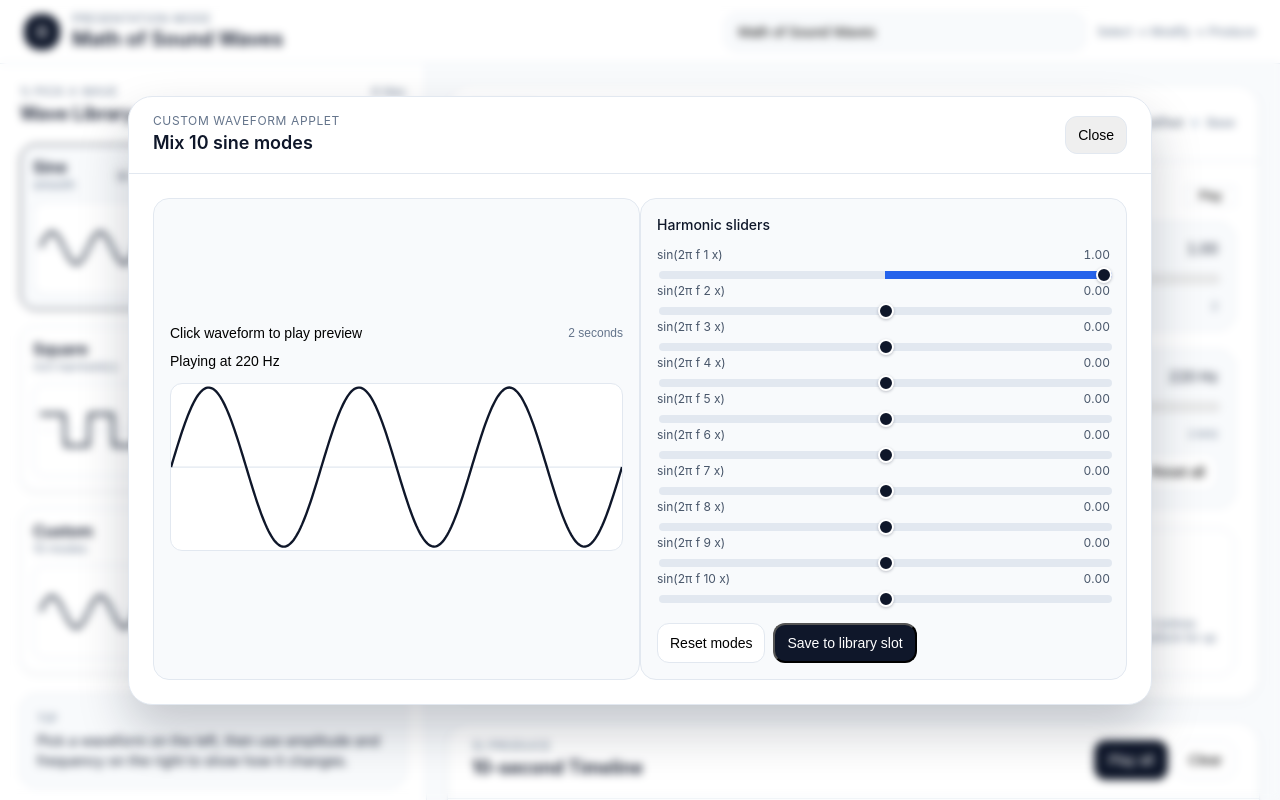
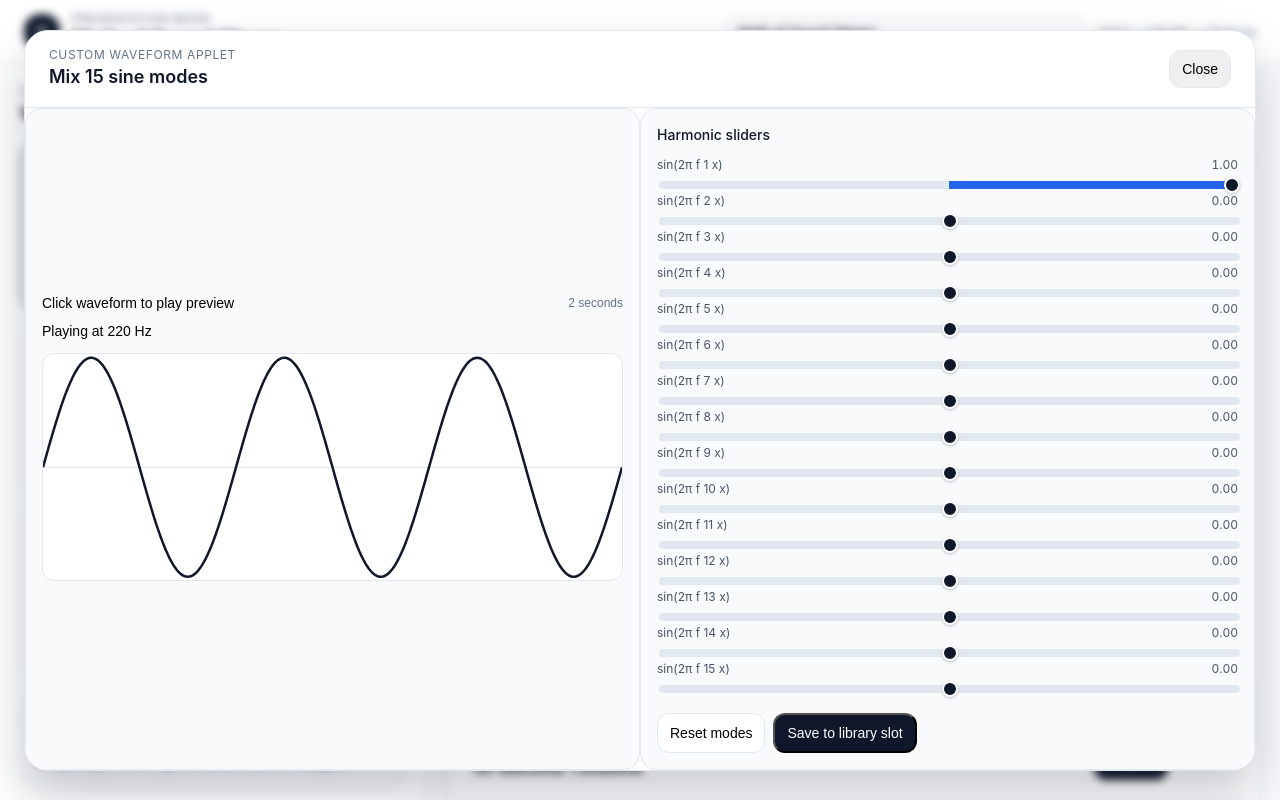
Before and after one commit to guraltsev/make_your_own_tune, a React (Vite) app: page / in a window 1280 px wide. Both pictures are taken after a click on the button "Edit". Shown: the top 800 px of the page. Built offline with nearby package versions, Linux system fonts and the light colour scheme.

Commit message:
Expand custom wave applet and add reference/mode overlays

```diff
--- a/src/App.tsx
+++ b/src/App.tsx
@@ -24,7 +24,7 @@ const BASE_FREQUENCY_HZ = 220;
 const INSPECTOR_SCROLL_GRAPHS_PER_SECOND = 1;
 
 type WaveType = "sine" | "triangle" | "square" | "saw" | "custom" | "humps";
-const CUSTOM_MODE_COUNT = 10;
+const CUSTOM_MODE_COUNT = 15;
 
 function clamp(x: number, lo: number, hi: number) {
   return Math.max(lo, Math.min(hi, x));
@@ -174,8 +174,16 @@ const WAVE_TILES: Array<{ type: WaveType; name: string; subtitle: string }> = [
   { type: "triangle", name: "Triangle", subtitle: "linear ramps" },
   { type: "square", name: "Square", subtitle: "rich harmonics" },
   { type: "saw", name: "Sawtooth", subtitle: "bright" },
-  { type: "custom", name: "Custom", subtitle: "10 modes" },
+  { type: "custom", name: "Custom", subtitle: "15 modes" },
   { type: "humps", name: "Humps", subtitle: "envelope" },
+];
+
+const REFERENCE_WAVES: Array<{ type: Exclude<WaveType, "custom">; name: string }> = [
+  { type: "sine", name: "Sine" },
+  { type: "triangle", name: "Triangle" },
+  { type: "square", name: "Square" },
+  { type: "saw", name: "Saw" },
+  { type: "humps", name: "Humps" },
 ];
 
 function formatHz(x: number) {
@@ -206,6 +214,8 @@ export default function SoundWavesPresentationMockup() {
   const [customModes, setCustomModes] = useState<number[]>(() => [...DEFAULT_CUSTOM_MODES]);
   const [customDraftModes, setCustomDraftModes] = useState<number[]>(() => [...DEFAULT_CUSTOM_MODES]);
   const [customEditorOpen, setCustomEditorOpen] = useState(false);
+  const [referenceWaveType, setReferenceWaveType] = useState<Exclude<WaveType, "custom">>("sine");
+  const [showFourierModes, setShowFourierModes] = useState(false);
 
   // Amani and Jacob are cool.
   // ----------------------------
@@ -272,9 +282,9 @@ export default function SoundWavesPresentationMockup() {
             this.waveB = 'sine';
             this.mix = 1; // 1 -> fully waveB
 
-            this.currentModes = Array(10).fill(0);
+            this.currentModes = Array(15).fill(0);
             this.currentModes[0] = 1;
-            this.targetModes = Array(10).fill(0);
+            this.targetModes = Array(15).fill(0);
             this.targetModes[0] = 1;
 
             this.port.onmessage = (e) => {
@@ -301,7 +311,7 @@ export default function SoundWavesPresentationMockup() {
               }
 
               if (Array.isArray(m.customModes)) {
-                for (let i = 0; i < 10; i++) {
+                for (let i = 0; i < 15; i++) {
                   const v = Number(m.customModes[i] ?? 0);
                   this.targetModes[i] = isFinite(v) ? v : 0;
                 }
@@ -328,7 +338,7 @@ export default function SoundWavesPresentationMockup() {
               }
               case 'custom': {
                 let sum = 0;
-                for (let i = 0; i < 10; i++) {
+                for (let i = 0; i < 15; i++) {
                   sum += this.currentModes[i] * Math.sin(phase * (i + 1));
                 }
                 return Math.max(-1, Math.min(1, sum));
@@ -356,7 +366,7 @@ export default function SoundWavesPresentationMockup() {
               this.currentFreq += (this.targetFreq - this.currentFreq) * kFreq;
               this.currentAmp += (this.targetAmp - this.currentAmp) * kAmp;
               this.mix += (1 - this.mix) * kWave;
-              for (let j = 0; j < 10; j++) {
+              for (let j = 0; j < 15; j++) {
                 this.currentModes[j] += (this.targetModes[j] - this.currentModes[j]) * kWave;
               }
 
@@ -697,6 +707,8 @@ export default function SoundWavesPresentationMockup() {
 
   const baseStrokeWidth = playing === "base" ? 6 : 4;
   const modifiedStrokeWidth = playing === "modified" ? 6 : 4;
+  const inspectorGraphWidth = 920;
+  const inspectorGraphHeight = 360;
   const inspectorWindowSec = secondsForPeriods(BASE_FREQUENCY_HZ);
   const inspectorAnimatedOffsetSec =
     (playing === "base" || playing === "modified" || playing === "inspectorSample" ? inspectorAnimationProgressSec : 0) *
@@ -706,43 +718,79 @@ export default function SoundWavesPresentationMockup() {
   const modifiedInspectorTimeOffsetSec =
     playing === "modified" || playing === "inspectorSample" ? inspectorAnimatedOffsetSec : 0;
 
+  const referencePath = useMemo(() => {
+    return makeWavePath({
+      type: referenceWaveType,
+      amp: 1,
+      freqHz,
+      width: inspectorGraphWidth,
+      height: inspectorGraphHeight,
+      seconds: inspectorWindowSec,
+      timeOffsetSec: modifiedInspectorTimeOffsetSec,
+      samples: 360,
+      yPad: 16,
+    });
+  }, [referenceWaveType, freqHz, inspectorWindowSec, modifiedInspectorTimeOffsetSec]);
+
+  const fourierModePaths = useMemo(() => {
+    if (!(showFourierModes && waveType === "custom")) return [];
+    const normalizedModes = normalizeModes(customModes);
+    return normalizedModes
+      .map((mode, index) => ({ mode, index }))
+      .filter(({ mode }) => Math.abs(mode) > 0.001)
+      .map(({ mode, index }) =>
+        makeWavePath({
+          type: "custom",
+          amp: 2,
+          freqHz,
+          width: inspectorGraphWidth,
+          height: inspectorGraphHeight,
+          seconds: inspectorWindowSec,
+          timeOffsetSec: modifiedInspectorTimeOffsetSec,
+          samples: 360,
+          yPad: 16,
+          customModes: Array.from({ length: CUSTOM_MODE_COUNT }, (_, i) => (i === index ? mode : 0)),
+        })
+      );
+  }, [showFourierModes, waveType, customModes, freqHz, inspectorWindowSec, modifiedInspectorTimeOffsetSec]);
+
   const basePath = useMemo(() => {
     return makeWavePath({
       type: waveType,
       amp: 1,
       freqHz: BASE_FREQUENCY_HZ,
-      width: 760,
-      height: 280,
+      width: inspectorGraphWidth,
+      height: inspectorGraphHeight,
       seconds: inspectorWindowSec,
       timeOffsetSec: baseInspectorTimeOffsetSec,
-      samples: 320,
-      yPad: 14,
+      samples: 360,
+      yPad: 16,
       customModes,
     });
-  }, [waveType, customModes, inspectorWindowSec, baseInspectorTimeOffsetSec]);
+  }, [waveType, customModes, inspectorGraphWidth, inspectorGraphHeight, inspectorWindowSec, baseInspectorTimeOffsetSec]);
 
   const modifiedPath = useMemo(() => {
     return makeWavePath({
       type: waveType,
       amp,
       freqHz,
-      width: 760,
-      height: 280,
+      width: inspectorGraphWidth,
+      height: inspectorGraphHeight,
       seconds: inspectorWindowSec,
       timeOffsetSec: modifiedInspectorTimeOffsetSec,
-      samples: 320,
-      yPad: 14,
+      samples: 360,
+      yPad: 16,
       customModes,
     });
-  }, [waveType, amp, freqHz, customModes, inspectorWindowSec, modifiedInspectorTimeOffsetSec]);
+  }, [waveType, amp, freqHz, customModes, inspectorGraphWidth, inspectorGraphHeight, inspectorWindowSec, modifiedInspectorTimeOffsetSec]);
 
   const customDraftPath = useMemo(() => {
     return makeWavePath({
       type: "custom",
       amp: 2,
       freqHz,
-      width: 760,
-      height: 280,
+      width: 920,
+      height: 360,
       seconds: secondsForPeriods(freqHz),
       samples: 320,
       yPad: 6,
@@ -951,7 +999,14 @@ export default function SoundWavesPresentationMockup() {
                 </div>
 
                 <div className="flex items-center gap-2">
-                  <div className="text-xs text-slate-500">Base: 220 Hz, amp 1</div>
+                  <label className="text-xs text-slate-600 flex items-center gap-2 rounded-lg border bg-slate-50 px-2 py-1">
+                    <input
+                      type="checkbox"
+                      checked={showFourierModes}
+                      onChange={(e) => setShowFourierModes(e.target.checked)}
+                    />
+                    Show Fourier modes
+                  </label>
                   <div className="h-2 w-2 rounded-full bg-slate-900" title="Modified" />
                   <div className="text-xs text-slate-600">Modified</div>
                   <div className="h-2 w-2 rounded-full bg-slate-300" title="Base" />
@@ -970,16 +1025,62 @@ export default function SoundWavesPresentationMockup() {
                       <span className="text-xs text-slate-500">window: 3 periods at 220 Hz</span>
                     </div>
 
+                    <div className="mt-3 grid grid-cols-5 gap-2">
+                      {REFERENCE_WAVES.map((ref) => {
+                        const active = referenceWaveType === ref.type;
+                        const previewPath = makeWavePath({
+                          type: ref.type,
+                          amp: 1,
+                          freqHz: 4,
+                          width: 120,
+                          height: 54,
+                          seconds: secondsForPeriods(4),
+                          samples: 90,
+                          yPad: 8,
+                        });
+                        return (
+                          <button
+                            key={ref.type}
+                            type="button"
+                            onClick={() => setReferenceWaveType(ref.type)}
+                            className={
+                              "rounded-lg border p-1 transition " +
+                              (active ? "border-blue-300 bg-blue-50" : "border-slate-200 bg-white hover:border-slate-300")
+                            }
+                          >
+                            <svg viewBox="0 0 120 54" className="h-8 w-full">
+                              <line x1="0" y1="27" x2="120" y2="27" stroke="rgb(226,232,240)" strokeWidth="1" />
+                              <path d={previewPath} fill="none" stroke="rgb(71,85,105)" strokeWidth="2" />
+                            </svg>
+                            <div className="text-[10px] text-slate-500">{ref.name}</div>
+                          </button>
+                        );
+                      })}
+                    </div>
+
                     <div className="mt-3 flex-1 min-h-0 rounded-xl bg-white border overflow-hidden">
                       <svg
-                        viewBox="0 0 760 280"
+                        viewBox={`0 0 ${inspectorGraphWidth} ${inspectorGraphHeight}`}
                         className="w-full h-full block"
                         preserveAspectRatio="none"
                         aria-label="Wave plot"
                       >
                         {/* axes */}
-                        <line x1="0" y1="140" x2="760" y2="140" stroke="rgb(226,232,240)" strokeWidth="2" />
-                        <line x1="40" y1="0" x2="40" y2="280" stroke="rgb(226,232,240)" strokeWidth="2" />
+                        <line x1="0" y1="180" x2="920" y2="180" stroke="rgb(226,232,240)" strokeWidth="2" />
+                        <line x1="48" y1="0" x2="48" y2="360" stroke="rgb(226,232,240)" strokeWidth="2" />
+
+                        <path d={referencePath} fill="none" stroke="rgb(59,130,246)" strokeOpacity="0.16" strokeWidth="8" />
+
+                        {fourierModePaths.map((modePath, index) => (
+                          <path
+                            key={index}
+                            d={modePath}
+                            fill="none"
+                            stroke="rgb(34,197,94)"
+                            strokeOpacity="0.22"
+                            strokeWidth="2"
+                          />
+                        ))}
 
                         {/* base */}
                         <path
@@ -1016,14 +1117,14 @@ export default function SoundWavesPresentationMockup() {
                         />
 
                         {/* labels */}
-                        <text x="48" y="20" fontSize="12" fill="rgb(100,116,139)">Amplitude</text>
-                        <text x="690" y="268" fontSize="12" fill="rgb(100,116,139)">time</text>
+                        <text x="54" y="24" fontSize="12" fill="rgb(100,116,139)">Amplitude</text>
+                        <text x="846" y="344" fontSize="12" fill="rgb(100,116,139)">time</text>
                       </svg>
                     </div>
 
                     <div className="mt-3 text-xs text-slate-500">
-                      This plot overlays a base wave (220 Hz, amp 1) with the modified wave (current sliders). Click either curve to
-                      preview for 2 seconds.
+                      This plot overlays a base wave (220 Hz, amp 1) with the modified wave (current sliders). Use the top mini-tiles
+                      to choose a faint reference underlay, and optionally show faint green Fourier modes for custom waves.
                     </div>
                   </div>
                 </div>
@@ -1257,24 +1358,24 @@ export default function SoundWavesPresentationMockup() {
 
       {customEditorOpen && (
         <div className="fixed inset-0 z-50 bg-slate-900/50 backdrop-blur-sm flex items-center justify-center p-6">
-          <div className="w-full max-w-5xl max-h-[90vh] overflow-auto rounded-3xl border bg-white shadow-2xl">
+          <div className="w-full max-w-[95vw] max-h-[96vh] overflow-auto rounded-3xl border bg-white shadow-2xl">
             <div className="px-6 py-4 border-b flex items-center justify-between">
               <div>
                 <div className="text-xs uppercase tracking-wider text-slate-500">Custom waveform applet</div>
-                <div className="text-lg font-semibold">Mix 10 sine modes</div>
+                <div className="text-lg font-semibold">Mix 15 sine modes</div>
               </div>
               <button onClick={closeCustomEditor} className="rounded-xl border px-3 py-2 text-sm hover:bg-slate-50">Close</button>
             </div>
 
-            <div className="p-6 grid grid-cols-1 lg:grid-cols-2 gap-6">
+            <div className="p-8 grid grid-cols-1 lg:grid-cols-2 gap-8">
               <button onClick={playCustomDraft} className="rounded-2xl border bg-slate-50 p-4 text-left hover:border-slate-400">
                 <div className="text-sm font-medium flex items-center justify-between">
                   <span>Click waveform to play preview</span>
                   <span className="text-xs text-slate-500">2 seconds</span>
                 </div>
                 <div className="mt-2 text-center text-sm font-medium text-slate-700">Playing at {formatHz(freqHz)}</div>
-                <svg viewBox="0 0 760 280" className="mt-3 h-72 w-full rounded-xl border bg-white">
-                  <line x1="0" y1="140" x2="760" y2="140" stroke="rgb(226,232,240)" strokeWidth="2" />
+                <svg viewBox="0 0 920 360" className="mt-3 h-[30rem] w-full rounded-xl border bg-white">
+                  <line x1="0" y1="180" x2="920" y2="180" stroke="rgb(226,232,240)" strokeWidth="2" />
                   <path d={customDraftPath} fill="none" stroke="rgb(15,23,42)" strokeWidth="4" />
                 </svg>
               </button>
```
